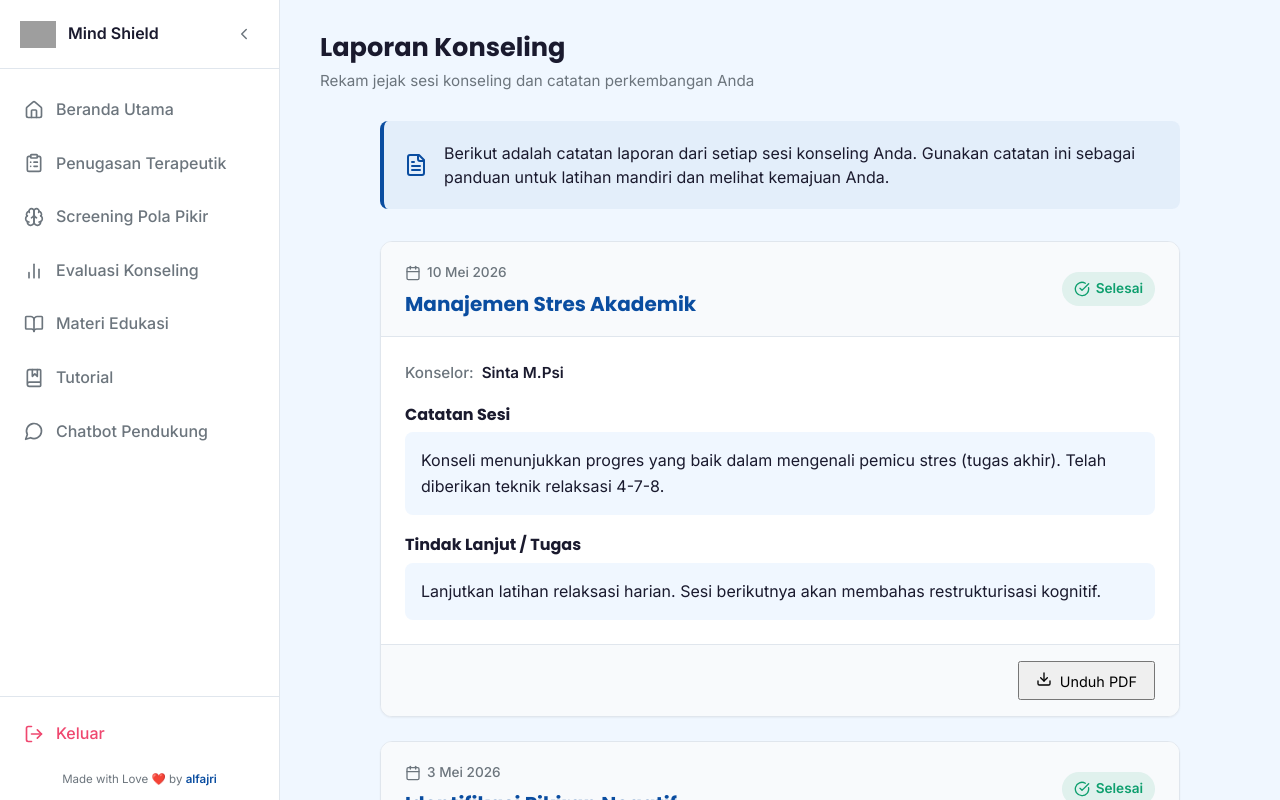
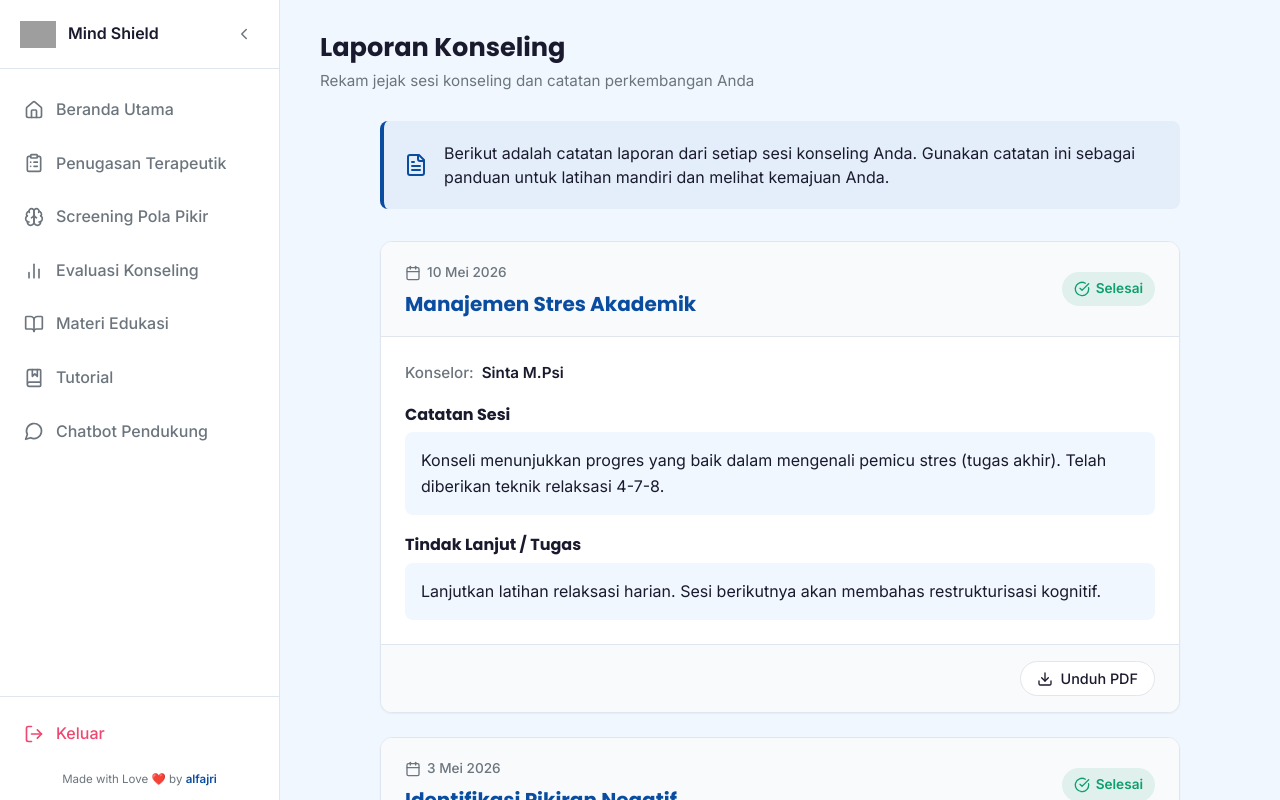
Before and after one commit to lightnet19/mind-shield, a Next.js app: page /konseli/laporan in a window 1280 px wide. Shown: the top 800 px of the page. Built offline with nearby package versions, Linux system fonts and the light colour scheme; grey boxes are pictures that could not be loaded.

Commit message:
Style: Add btn-secondary utility class

```diff
--- a/app/globals.css
+++ b/app/globals.css
@@ -196,3 +196,21 @@ h1, h2, h3, h4, h5, h6 {
   .screening-table th,
   .screening-table td { padding: 8px 10px; font-size: 0.85rem; }
 }
+
+.btn-secondary {
+  background: var(--surface);
+  color: var(--text-main);
+  padding: 10px 20px;
+  border: 1px solid var(--border);
+  border-radius: var(--radius-full);
+  font-weight: 500;
+  cursor: pointer;
+  display: flex;
+  align-items: center;
+  transition: all 0.2s ease;
+}
+.btn-secondary:hover {
+  background: var(--background);
+  border-color: var(--primary);
+  color: var(--primary);
+}
```
